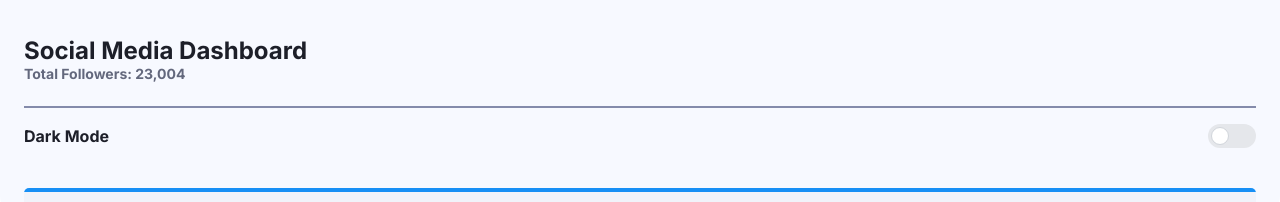
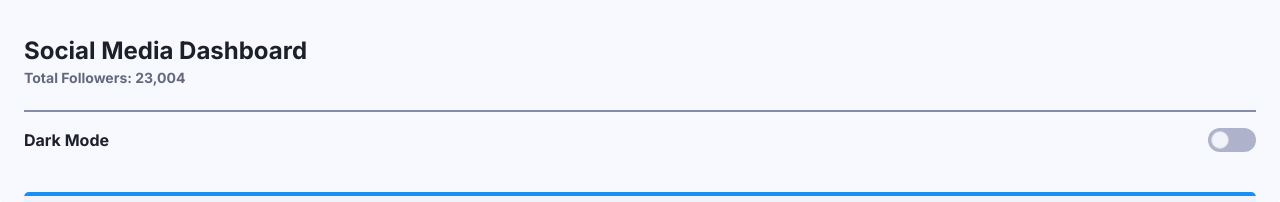
Before and after one commit to jcccc4/social-media-dashboard, a Next.js app: page / in a window 1280 px wide. Shown: the top 202 px of the page. Built offline with nearby package versions, Linux system fonts and the light colour scheme.

Commit message:
Design Button for Dark Mode

```diff
--- a/src/app/components/Headers.tsx
+++ b/src/app/components/Headers.tsx
@@ -4,7 +4,7 @@ function Headers() {
   return (
     <header className="font-bold ">
       <h1 >Social Media Dashboard</h1>
-      <p className="text-p text-[#63687D]">Total Followers: 23,004</p>
+      <p className="text-p mt-1 text-[#63687D]">Total Followers: 23,004</p>
       <hr className="border border-[#848BAB] border-solid w-full  mt-6 mb-4"/>
       <DarkMode />
     </header>
--- a/src/app/components/Overview.tsx
+++ b/src/app/components/Overview.tsx
@@ -8,7 +8,7 @@ export default function Overview({ hasFollowerGain }: Props) {
   return (
     <section className="mt-[46px] w-full  ">
       <h1 className="text-[#63687D]">Overview - Today</h1>
-      <ul className="mt-[27px] flex flex-col gap-4">
+      <ul className="mt-[27px]  flex flex-col gap-4">
         <OverviewStat
           icon="icon-facebook.svg"
           alternateText="Facebook Icon"
--- a/src/app/page.tsx
+++ b/src/app/page.tsx
@@ -12,7 +12,7 @@ export default function Home() {
     <>
       <section className="bg-[#F7F9FF] absolute top-0 left-0 w-full h-[216px] rounded-b-[20px] -z-10 dark:bg-[#20222F]"></section>
 
-      <main className="relative mt-9 mx-6 ">
+      <main className="relative mt-9 mx-6 mb-[45px]">
         <Header />
         <SocialMediaList hasFollowerGain={hasFollowerGain} />
         <Overview hasFollowerGain={hasFollowerGain}/>
--- a/src/app/utilities/DarkMode.tsx
+++ b/src/app/utilities/DarkMode.tsx
@@ -6,7 +6,7 @@ function DarkMode() {
       <span>Dark Mode</span>
       <label className="relative inline-flex cursor-pointer">
         <input type="checkbox" value="" className="sr-only peer/dot" />
-        <div className="w-12 h-6 bg-gray-200 rounded-full peer/dot peer-checked/dot:after:translate-x-6 peer-checked/dot:after:bg-red-500 after:absolute after:top-[3px] after:left-[3px] after:bg-white after:border-gray-300 after:border after:rounded-full after:h-[18px] after:w-[18px] after:transition-all peer-checked/dot:bg-blue-600"></div>
+        <div className="w-12 h-6 bg-[#AEB3CB] rounded-full peer/dot  peer-checked/dot:bg-gradient-to-r peer-checked/dot:from-[#40DB82]  peer-checked/dot:to-[#388FE7] peer-checked/dot:after:translate-x-6 after:absolute after:top-[3px] after:left-[3px] after:bg-[#F1F3FA] after:border-gray-300 after:border after:rounded-full after:h-[18px] after:w-[18px] after:transition-all peer-checked/dot:bg-blue-600"></div>
       </label>
     </section>
   );
```
